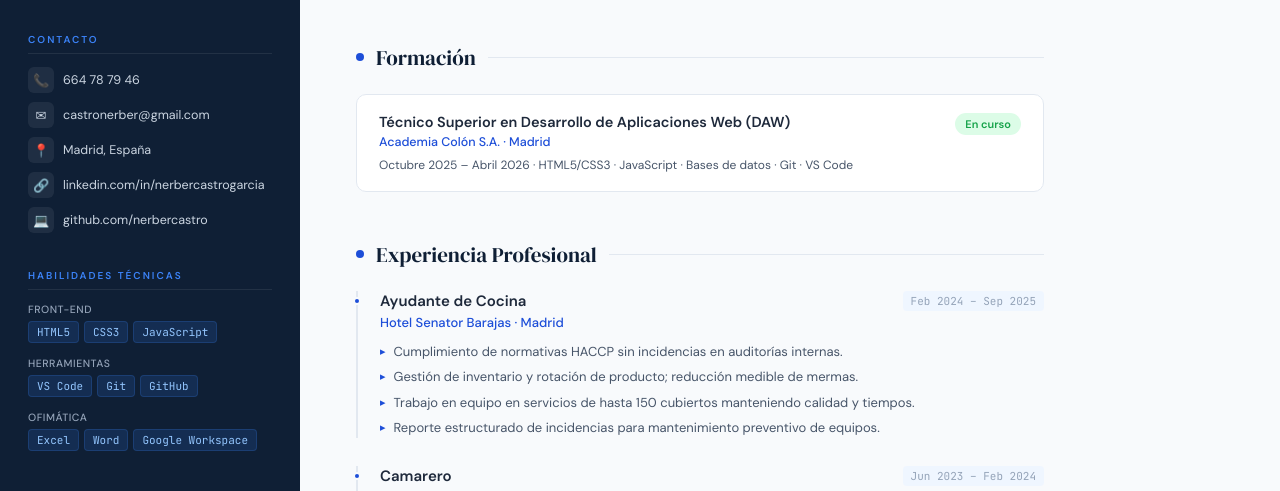
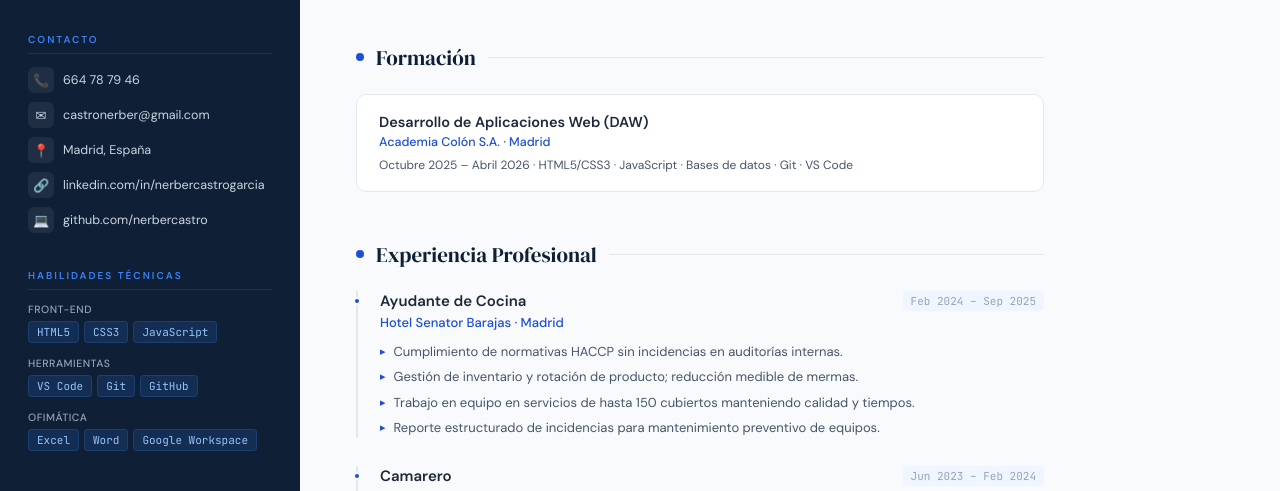
Before and after one commit to NerberCastro/CV, a plain HTML site: page index.html in a window 1280 px wide. Shown: the part 235-726 px from the top of the page. Drawn offline with Linux system fonts and the light colour scheme; a script that the page names is missing.

Commit message:
Fix HTML formatting and structure

```diff
--- a/index.html
+++ b/index.html
@@ -93,11 +93,10 @@
       <div class="cabecera-bloque"><div class="punto"></div><h2>Formación</h2><div class="linea"></div></div>
       <div class="tarjeta-estudio">
         <div>
-          <div class="titulo-estudio">Técnico Superior en Desarrollo de Aplicaciones Web (DAW)</div>
+          <div class="titulo-estudio">Desarrollo de Aplicaciones Web (DAW)</div>
           <div class="centro-estudio">Academia Colón S.A. · Madrid</div>
           <div class="detalle-estudio">Octubre 2025 – Abril 2026 · HTML5/CSS3 · JavaScript · Bases de datos · Git · VS Code</div>
         </div>
-        <div class="insignia">En curso</div>
       </div>
     </div>
 
```
